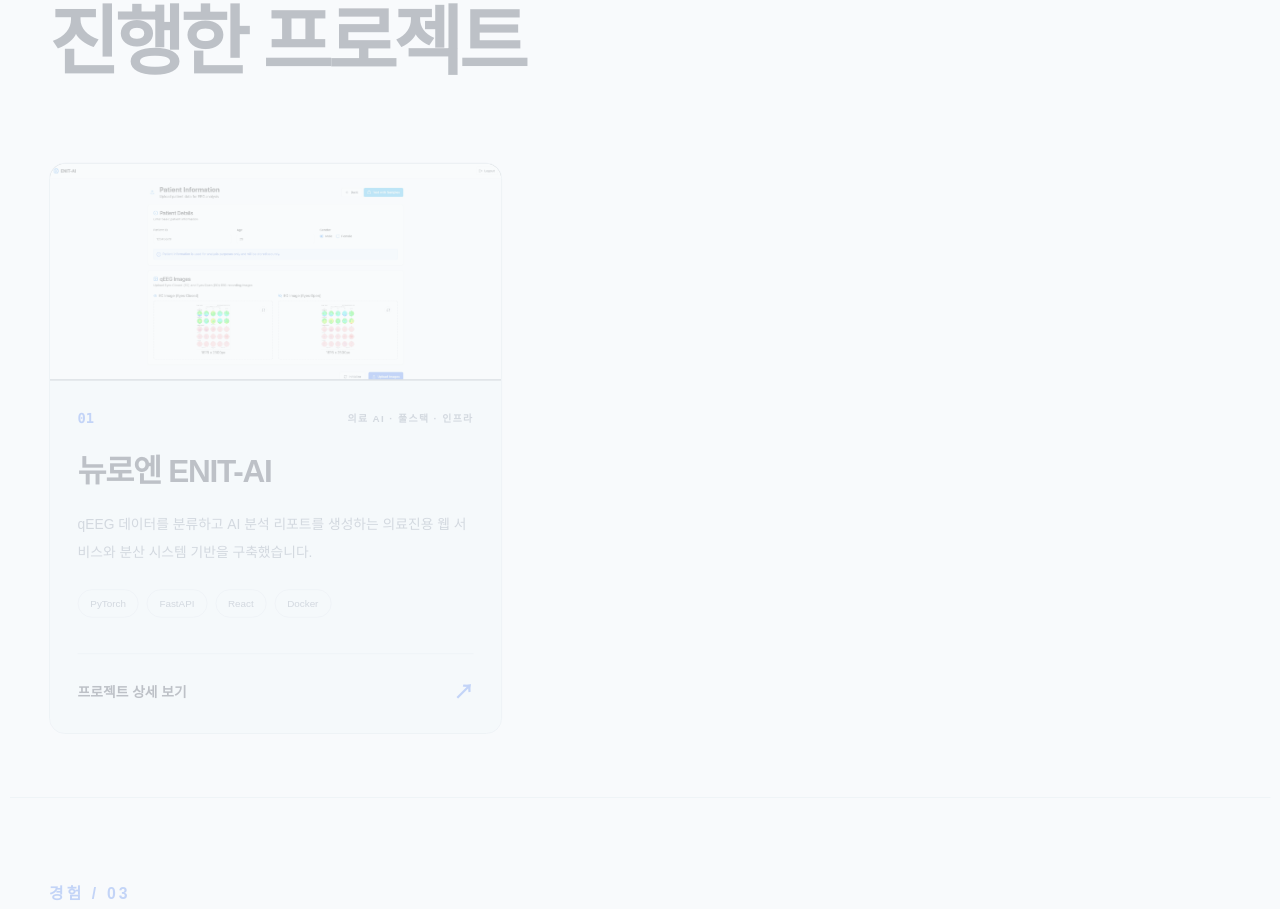
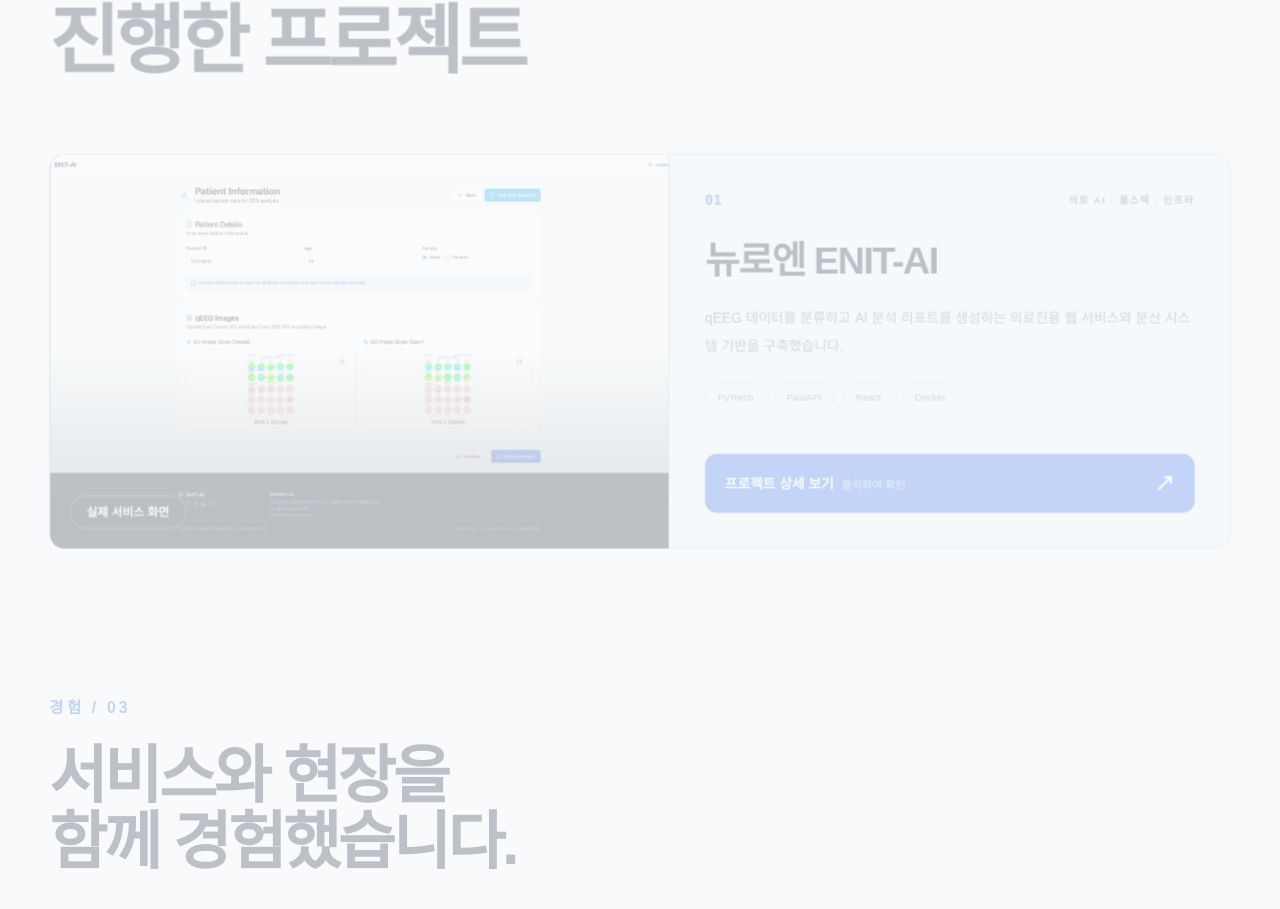
Before and after one commit to ejjang2030/ejjang2030, a Next.js app: page / in a window 1280 px wide. Shown: the part 1459-2368 px from the top of the page. Built offline with nearby package versions, Linux system fonts and the light colour scheme.

Commit message:
fix : 진행한 프로젝트 UI 구조 변경

```diff
--- a/app/page.tsx
+++ b/app/page.tsx
@@ -423,24 +423,28 @@
               </h2>
             </div>
           </div>
-          <div className="mt-16 grid max-w-[460px] grid-cols-1">
+          <div className="mt-14 grid grid-cols-1">
             {projects.map((project) => (
               <Link
                 href={project.href}
                 key={project.index}
-                className="group flex min-h-[580px] flex-col overflow-hidden rounded-2xl border border-line bg-surface transition-all duration-300 hover:-translate-y-1 hover:border-accent hover:shadow-xl"
+                className="group grid min-h-[400px] cursor-pointer grid-cols-[1.05fr_.95fr] overflow-hidden rounded-2xl border border-line bg-surface transition-all duration-300 hover:-translate-y-1 hover:border-accent hover:shadow-xl focus-visible:outline-2 focus-visible:outline-offset-4 focus-visible:outline-accent max-md:grid-cols-1"
               >
-                <div className="h-[220px] overflow-hidden border-b border-line bg-[#081322]">
+                <div className="relative min-h-[400px] overflow-hidden border-r border-line bg-[#081322] max-md:min-h-[260px] max-md:border-b max-md:border-r-0">
                   <Image
                     src={project.image.src}
                     width={project.image.width}
                     height={project.image.height}
                     alt={project.image.alt}
-                    className="h-full w-full object-cover object-top transition-transform duration-500 group-hover:scale-[1.03]"
-                    sizes="(max-width:768px) 100vw, 460px"
+                    className="absolute inset-0 h-full w-full object-cover object-top transition-transform duration-500 group-hover:scale-[1.035]"
+                    sizes="(max-width:768px) 100vw, 55vw"
                   />
+                  <div className="absolute inset-0 bg-gradient-to-t from-slate-950/45 via-transparent to-transparent" />
+                  <span className="absolute bottom-5 left-5 rounded-full border border-white/30 bg-slate-950/70 px-4 py-2 text-xs font-bold text-white backdrop-blur-sm">
+                    실제 서비스 화면
+                  </span>
                 </div>
-                <div className="flex flex-1 flex-col p-7">
+                <div className="flex flex-col p-9 max-md:p-6">
                   <div className="flex items-center justify-between">
                     <span className="font-mono text-sm font-bold text-accent">
                       {project.index}
@@ -449,7 +453,7 @@
                       {project.category}
                     </p>
                   </div>
-                  <h3 className="mt-6 text-[clamp(25px,2.5vw,36px)] font-black leading-tight tracking-[-.04em]">
+                  <h3 className="mt-7 text-[clamp(28px,3vw,44px)] font-black leading-tight tracking-[-.04em]">
                     {project.title}
                   </h3>
                   <p className="mt-5 text-sm leading-7 text-muted">
@@ -465,9 +469,12 @@
                       </span>
                     ))}
                   </div>
-                  <div className="mt-auto flex items-center justify-between border-t border-line pt-6 text-sm font-bold">
-                    <span>프로젝트 상세 보기</span>
-                    <span className="text-xl text-accent transition-transform group-hover:-translate-y-1 group-hover:translate-x-1">
+                  <div className="mt-auto flex items-center justify-between rounded-xl bg-accent px-5 py-4 text-sm font-bold text-button-text transition-colors group-hover:bg-foreground group-hover:text-background">
+                    <span>
+                      프로젝트 상세 보기
+                      <small className="ml-2 font-medium opacity-75">클릭하여 확인</small>
+                    </span>
+                    <span className="text-xl transition-transform group-hover:-translate-y-1 group-hover:translate-x-1">
                       <Arrow />
                     </span>
                   </div>
```
